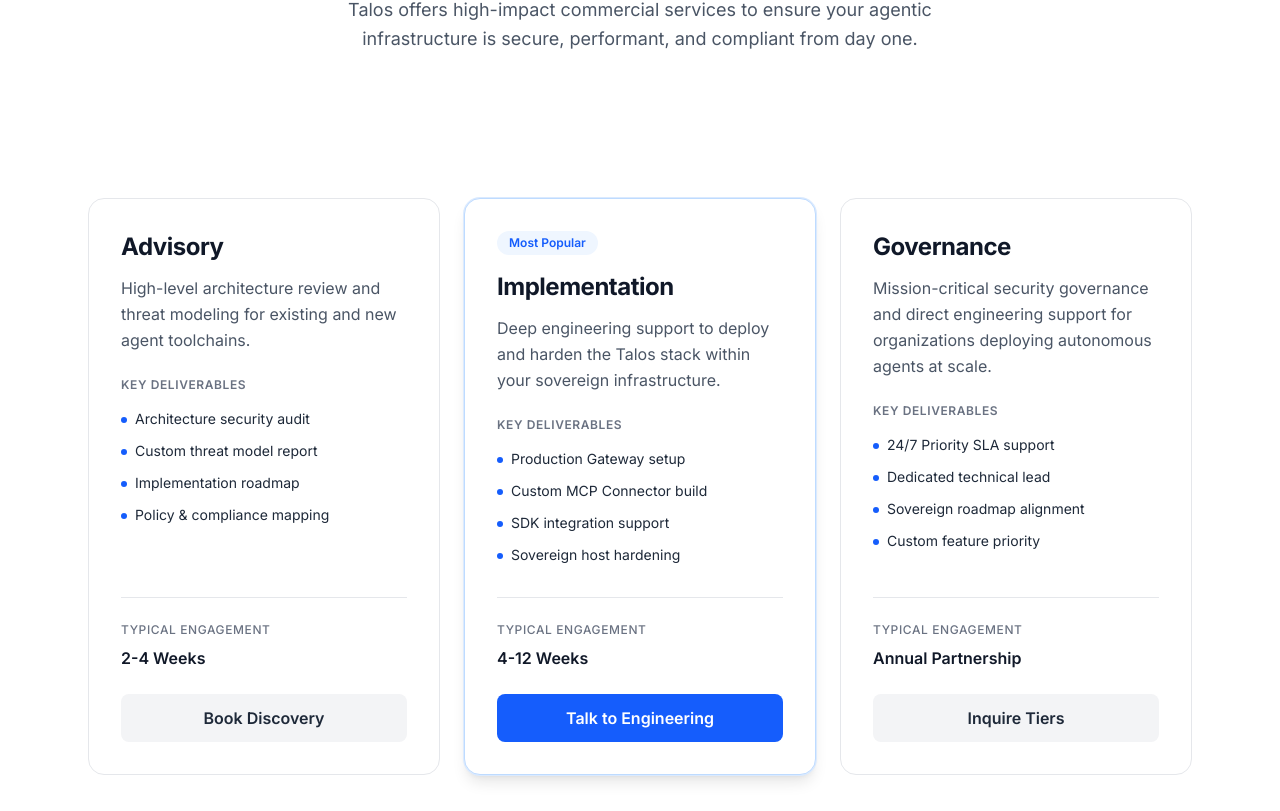
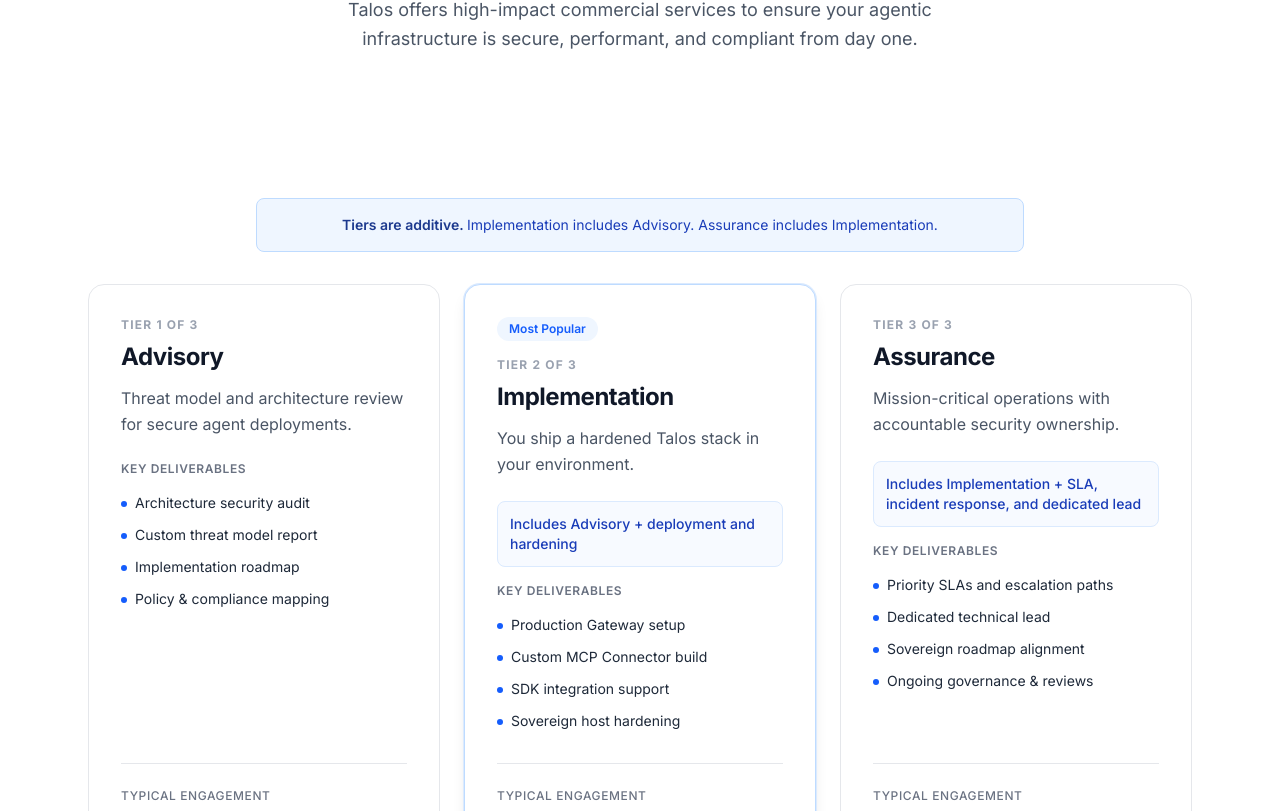
Before and after one commit to talosprotocol/talos-site, a Next.js app: page /services in a window 1280 px wide. Shown: the part 249-1060 px from the top of the page. Built offline with nearby package versions, Linux system fonts and the light colour scheme.

Commit message:
Refactor: Extract Footer component and update services CTA

```diff
--- a/src/app/products/page.tsx
+++ b/src/app/products/page.tsx
@@ -1,5 +1,6 @@
 import { Navbar } from "@/components/Navbar";
 import { ProductCard } from "@/components/products/ProductCard";
+import { Footer } from "@/components/Footer";
 import products from "@/content/products.json";
 import Link from 'next/link';
 
@@ -109,30 +110,12 @@
             href="/services"
             className="inline-flex px-6 py-3 bg-blue-600 text-white font-semibold rounded-lg hover:bg-blue-700 transition-colors"
           >
-            Explore Services
+            Start with Advisory
           </Link>
         </div>
       </section>
 
-      {/* Footer */}
-      <footer className="py-10 px-6 border-t border-gray-200">
-        <div className="max-w-6xl mx-auto flex flex-col md:flex-row justify-between items-center gap-4">
-          <div className="text-sm text-gray-500">
-            © 2026 Talos Protocol. Apache 2.0 Licensed.
-          </div>
-          <div className="flex gap-6">
-              <Link href="https://github.com/talosprotocol/talos" className="text-sm text-gray-500 hover:text-blue-600 transition-colors">
-               GitHub
-             </Link>
-             <Link href="https://github.com/talosprotocol/talos/blob/main/docs/research/whitepaper.md" className="text-sm text-gray-500 hover:text-blue-600 transition-colors">
-               Whitepaper
-             </Link>
-             <Link href="https://github.com/talosprotocol/talos/tree/main/docs" className="text-sm text-gray-500 hover:text-blue-600 transition-colors">
-               Docs
-             </Link>
-          </div>
-        </div>
-      </footer>
+      <Footer />
     </main>
   );
 }
--- a/src/app/services/page.tsx
+++ b/src/app/services/page.tsx
@@ -1,8 +1,58 @@
 import { Navbar } from "@/components/Navbar";
 import { ServiceCard } from "@/components/services/ServiceCard";
-import Link from 'next/link';
+import { Footer } from "@/components/Footer";
 
 export default function ServicesPage() {
+  const tiers = [
+    {
+      id: "advisory",
+      ordinal: "Tier 1 of 3",
+      title: "Advisory",
+      description: "Threat model and architecture review for secure agent deployments.",
+      deliverables: [
+        "Architecture security audit",
+        "Custom threat model report",
+        "Implementation roadmap",
+        "Policy & compliance mapping"
+      ],
+      engagement: "2-4 Weeks",
+      cta: "Book Advisory Call",
+      featured: false
+    },
+    {
+      id: "implementation",
+      ordinal: "Tier 2 of 3",
+      title: "Implementation",
+      description: "You ship a hardened Talos stack in your environment.",
+      additive_summary: "Includes Advisory + deployment and hardening",
+      deliverables: [
+        "Production Gateway setup",
+        "Custom MCP Connector build",
+        "SDK integration support",
+        "Sovereign host hardening"
+      ],
+      engagement: "4-12 Weeks",
+      cta: "Talk to Engineering",
+      featured: true
+    },
+    {
+      id: "assurance",
+      ordinal: "Tier 3 of 3",
+      title: "Assurance",
+      description: "Mission-critical operations with accountable security ownership.",
+      additive_summary: "Includes Implementation + SLA, incident response, and dedicated lead",
+      deliverables: [
+        "Priority SLAs and escalation paths",
+        "Dedicated technical lead",
+        "Sovereign roadmap alignment",
+        "Ongoing governance & reviews"
+      ],
+      engagement: "Annual Partnership",
+      cta: "Inquire about Assurance",
+      featured: false
+    }
+  ];
+
   return (
     <main className="min-h-screen bg-white">
       <Navbar />
@@ -20,45 +70,28 @@
       </section>
 
       {/* Services Grid */}
-      <section className="py-16 px-6 max-w-6xl mx-auto">
+      <section className="py-16 px-6 max-w-6xl mx-auto space-y-8">
+        {/* Additive Banner */}
+        <div className="max-w-3xl mx-auto p-4 bg-blue-50 border border-blue-200 rounded-lg text-center">
+            <p className="text-sm font-semibold text-blue-900">
+                Tiers are additive. <span className="font-normal text-blue-800">Implementation includes Advisory. Assurance includes Implementation.</span>
+            </p>
+        </div>
+
         <div className="grid grid-cols-1 lg:grid-cols-3 gap-6">
-          <ServiceCard
-            title="Advisory"
-            description="High-level architecture review and threat modeling for existing and new agent toolchains."
-            deliverables={[
-              "Architecture security audit",
-              "Custom threat model report",
-              "Implementation roadmap",
-              "Policy & compliance mapping"
-            ]}
-            engagement="2-4 Weeks"
-            cta="Book Discovery"
-          />
-          <ServiceCard
-            featured={true}
-            title="Implementation"
-            description="Deep engineering support to deploy and harden the Talos stack within your sovereign infrastructure."
-            deliverables={[
-              "Production Gateway setup",
-              "Custom MCP Connector build",
-              "SDK integration support",
-              "Sovereign host hardening"
-            ]}
-            engagement="4-12 Weeks"
-            cta="Talk to Engineering"
-          />
-          <ServiceCard
-            title="Governance"
-            description="Mission-critical security governance and direct engineering support for organizations deploying autonomous agents at scale."
-            deliverables={[
-              "24/7 Priority SLA support",
-              "Dedicated technical lead",
-              "Sovereign roadmap alignment",
-              "Custom feature priority"
-            ]}
-            engagement="Annual Partnership"
-            cta="Inquire Tiers"
-          />
+          {tiers.map((tier) => (
+            <ServiceCard
+              key={tier.id}
+              title={tier.title}
+              description={tier.description}
+              deliverables={tier.deliverables}
+              engagement={tier.engagement}
+              cta={tier.cta}
+              featured={tier.featured}
+              ordinal={tier.ordinal}
+              additive_summary={tier.additive_summary}
+            />
+          ))}
         </div>
       </section>
 
@@ -81,22 +114,7 @@
         </div>
       </section>
 
-      {/* Footer */}
-      <footer className="py-10 px-6 border-t border-gray-200 mt-16">
-        <div className="max-w-6xl mx-auto flex flex-col md:flex-row justify-between items-center gap-4">
-          <div className="text-sm text-gray-500">
-            © 2026 Talos Protocol. Apache 2.0 Licensed.
-          </div>
-          <div className="flex gap-6">
-             <Link href="/" className="text-sm text-gray-500 hover:text-blue-600 transition-colors">
-              Home
-            </Link>
-             <Link href="/products" className="text-sm text-gray-500 hover:text-blue-600 transition-colors">
-              Products
-            </Link>
-          </div>
-        </div>
-      </footer>
+      <Footer />
     </main>
   );
 }
--- /dev/null
+++ b/src/components/Footer.tsx
@@ -0,0 +1,29 @@
+import Link from 'next/link';
+
+export function Footer() {
+  const year = new Date().getFullYear();
+
+  return (
+    <footer className="py-10 px-6 border-t border-gray-200 mt-16">
+      <div className="max-w-6xl mx-auto flex flex-col md:flex-row justify-between items-center gap-4">
+        <div className="text-sm text-gray-500">
+          © {year} Talos Protocol. Open Source (Apache-2.0).
+        </div>
+        <div className="flex gap-6">
+          <Link href="/" className="text-sm text-gray-500 hover:text-blue-600 transition-colors">
+            Home
+          </Link>
+          <Link href="/products" className="text-sm text-gray-500 hover:text-blue-600 transition-colors">
+            Products
+          </Link>
+          <Link href="/services" className="text-sm text-gray-500 hover:text-blue-600 transition-colors">
+            Services
+          </Link>
+          <Link href="https://github.com/talosprotocol/talos" target="_blank" className="text-sm text-gray-500 hover:text-blue-600 transition-colors">
+            GitHub
+          </Link>
+        </div>
+      </div>
+    </footer>
+  );
+}
--- a/src/components/services/ServiceCard.tsx
+++ b/src/components/services/ServiceCard.tsx
@@ -5,6 +5,8 @@
   engagement: string;
   cta: string;
   featured?: boolean;
+  ordinal: string;
+  additive_summary?: string;
 }
 
 export function ServiceCard({
@@ -14,6 +16,8 @@
   engagement,
   cta,
   featured = false,
+  ordinal,
+  additive_summary,
 }: Readonly<ServiceCardProps>) {
   return (
     <div className={`flex flex-col p-8 rounded-2xl border transition-all duration-300 h-full ${
@@ -26,10 +30,21 @@
           Most Popular
         </span>
       )}
+
+      <div className="flex items-center justify-between mb-2">
+        <span className="text-xs font-bold text-gray-400 uppercase tracking-widest">{ordinal}</span>
+      </div>
+
       <h3 className="text-2xl font-bold text-gray-900 mb-3">{title}</h3>
       <p className="text-gray-600 mb-6 leading-relaxed">{description}</p>
 
       <div className="flex-grow space-y-4 mb-8">
+        {additive_summary && (
+          <div className="p-3 bg-blue-50/50 border border-blue-100 rounded-lg text-sm text-blue-800 font-medium mb-4">
+             {additive_summary}
+          </div>
+        )}
+
         <p className="text-xs font-semibold uppercase tracking-wider text-gray-500">Key Deliverables</p>
         <ul className="space-y-3">
           {deliverables.map((item) => (
```
Also changed, not shown: 1 other file (tests, documents, lock files or other folders).
